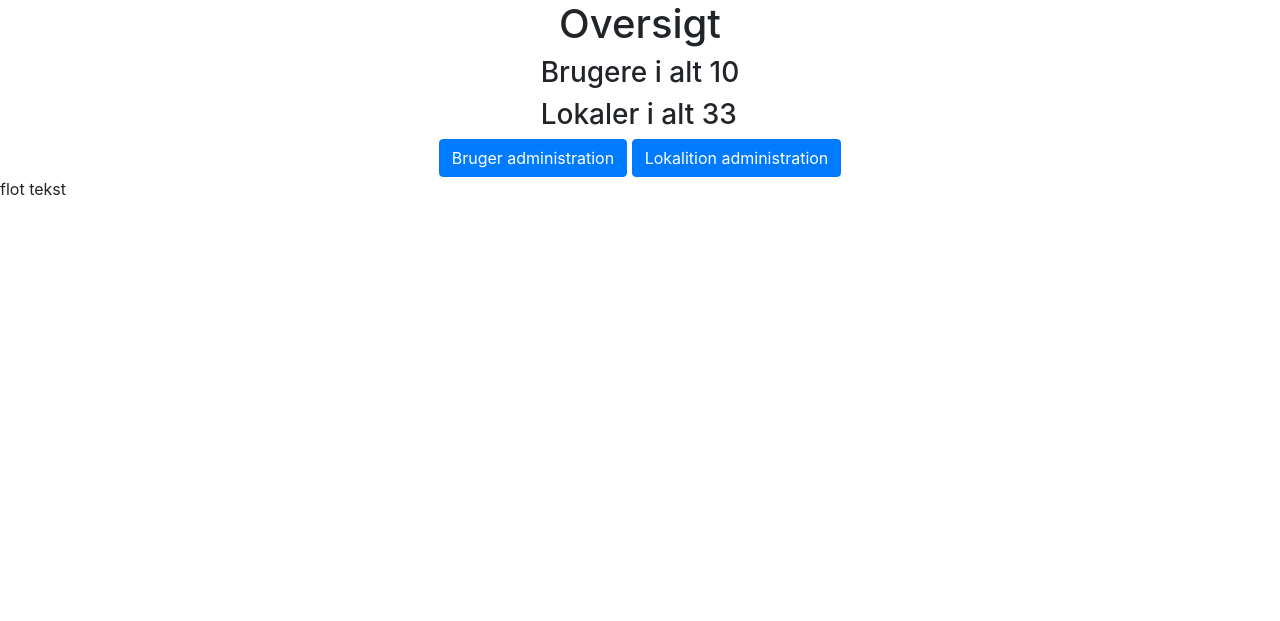
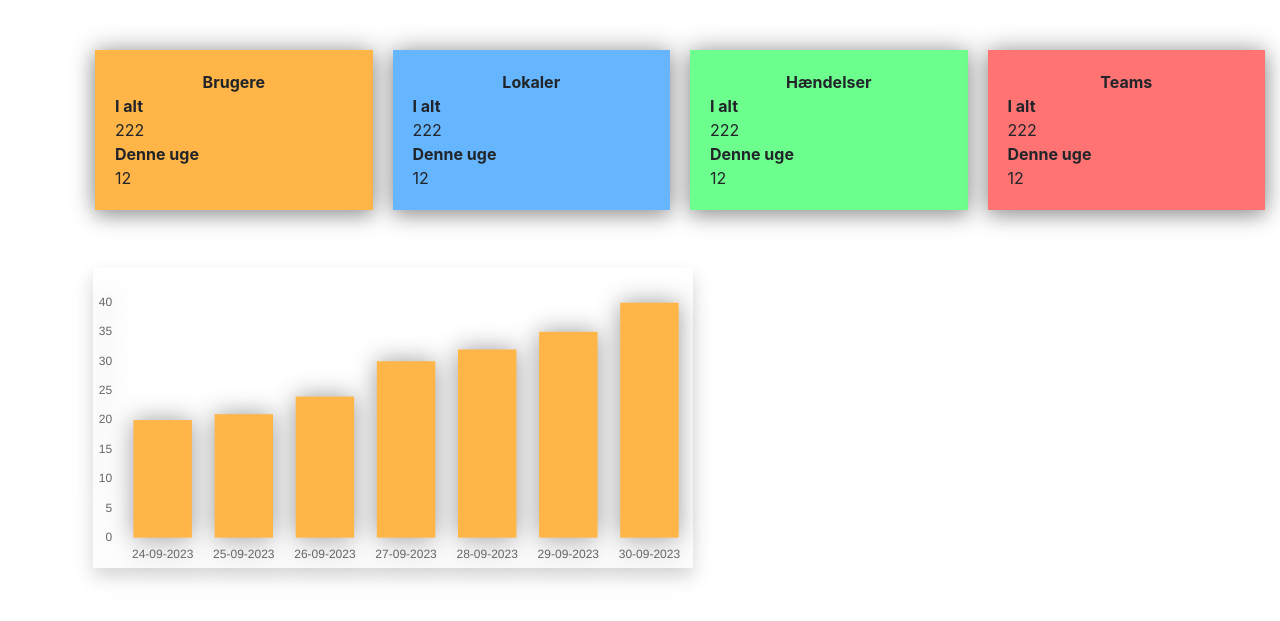
Before and after one commit to Sea-of-Keys/webadmin, a Django app: page / in a window 1280 px wide. Shown: the part 56-677 px from the top of the page. Run offline with Django 4.2, Linux system fonts and the light colour scheme; some libraries are stand-ins or nearby versions.

Commit message:
Tilføjet graf

```diff
--- a/mysite/webadmin/static/style.css
+++ b/mysite/webadmin/static/style.css
@@ -74,3 +74,45 @@ width: 200px;
     margin: auto;
 
 }
+
+
+.shadow{
+    filter: drop-shadow(0 0 0.75rem rgb(155, 155, 155));
+}
+
+.info{
+
+    font-weight: bold;
+    margin: 10px;
+    width: 100px;
+    padding: 20px;
+    cursor: pointer;
+
+
+}
+
+.info__number{
+
+    font-weight: 400;
+
+}
+
+.info-users{
+
+background-color: #FFB547;
+
+}
+
+.info-rooms{
+
+    background-color: #66B6FF;
+
+}
+
+.info-events{
+    background-color: #6DFF8D;
+}
+
+.info-teams{
+    background-color: #FF7373;
+}
--- a/mysite/webadmin/templates/webadmin/index.html
+++ b/mysite/webadmin/templates/webadmin/index.html
@@ -1,31 +1,203 @@
-{% extends "webadmin/layout.html" %} {% block body%}
+{% extends "webadmin/layout.html" %} {% block body%} {% load static %}
+<link rel="stylesheet" href="{% static 'style.css' %}" />
 
+<script src="https://cdnjs.cloudflare.com/ajax/libs/Chart.js/2.5.0/Chart.min.js"></script>
 
 <div class="container">
 
 
-    <div class="col-12">
-
-        <div class="container d-flex align-items-center" style="flex-direction: column;">
+    <div class="row">
 
 
-            <h1>Oversigt</h1>
+<div class="col-12 d-flex">
+    <div class="col-3 info shadow info-users">
+        <div class="d-flex justify-content-center">
+            Brugere
+        </div>
+        <div>
+            I alt
+        </div>
+        <div class="info__number">
+            222
+        </div>
+        <div>
+            Denne uge
+        </div>
+        <div class="info__number">
+            12
+        </div>
+    </div>
+    <div class="col-3 info shadow info-rooms">
+        <div class="d-flex justify-content-center">
+            Lokaler
+        </div>
+        <div>
+            I alt
+        </div>
+        <div class="info__number">
+            222
+        </div>
+        <div>
+            Denne uge
+        </div>
+        <div class="info__number">
+            12
+        </div>
+    </div>
+    <div class="col-3 info shadow info-events">
+        <div class="d-flex justify-content-center">
+            Hændelser
+        </div>
+        <div>
+            I alt
+        </div>
+        <div class="info__number">
+            222
+        </div>
+        <div>
+            Denne uge
+        </div>
+        <div class="info__number">
+            12
+        </div>
+    </div>
+    <div class="col-3 info shadow info-teams">
+        <div class="d-flex justify-content-center">
+            Teams
+        </div>
+        <div>
+            I alt
+        </div>
+        <div class="info__number">
+            222
+        </div>
+        <div>
+            Denne uge
+        </div>
+        <div class="info__number">
+            12
+        </div>
+    </div>
+</div>
 
-            <div>
-                <h3>Brugere i alt {{usersTotal}}</h3>
-                <h3>Lokaler i alt {{roomsTotal}}</h3>
-            </div>
+        <div class="col-12 d-flex ml-2 mt-5">
+            <canvas id="myChart" class="shadow" style="width:100%;max-width:600px"></canvas>
+        </div>
 
-            <div>
-                <a href="{% url 'users' %}" class="btn btn-primary">Bruger administration</a>
-                <a href="{% url 'rooms' %}" class="btn btn-primary">Lokalition administration</a>
-            </div>
-        </div>
     </div>
 
 
+
+    <!--
+  {{usersTotal}}
+            {{roomsTotal}}
+
+    -->
+
 </div>
 
+<script>
+
+var xValues = [];
+var yValues = [];
+
+</script>
+
+
+{% for item in users.usersX %}
+<script>
+xValues.push("{{item}}");
+</script>
+{% endfor %}
+
+
+{% for x in users.usersY %}
+<script>
+
+yValues.push("{{x}}")
+</script>
+{% endfor %}
+
+<script>
+
+    var barColors = "#FFB547";
+    var chart = new Chart("myChart", {
+      type: "bar",
+      data: {
+        labels: xValues,
+        datasets: [{
+          backgroundColor: barColors,
+          data: yValues
+        }]
+      },
+      options: {
+        scales: {
+                yAxes: [{
+                    gridLines: {
+                display:false
+            },
+                    ticks: {
+                        min: 0,
+                    }
+                }],
+                xAxes: [{
+            gridLines: {
+                display:false
+            }
+        }],
+
+            },
+        legend: {display: false},
+        title: {
+          display: true,
+        }
+      }
+    });
+
+
+// var x = [1,2,3,2];
+    // var y = [1,1,1,10];
+
+// chart.data.datasets[0].data = y;
+// chart.data.labels = x;
+
+
+var usersYvalues = yValues;
+var roomsYValues = [1,2,3,4,5,6,7]
+var eventsYValues = [6,4,20,50,25,8,]
+var teamsYValues = [1,2,3,4,5,6,7]
+
+var usersButton = document.getElementsByClassName("info-users")[0];
+var roomsButton = document.getElementsByClassName("info-rooms")[0];
+var eventsButton = document.getElementsByClassName("info-events")[0];
+var teamsButton = document.getElementsByClassName("info-teams")[0];
+
+
+
+usersButton.addEventListener("click", function(){
+    updateY(yValues,"#FFB547")
+})
+
+roomsButton.addEventListener("click", function(){
+    updateY(roomsYValues,"#66B6FF")
+})
+eventsButton.addEventListener("click", function(){
+    updateY(eventsYValues,"#6DFF8D")
+})
+teamsButton.addEventListener("click", function(){
+    updateY(teamsYValues,"#FF7373")
+})
+
+
+function updateY (yValues, color)
+{
+    chart.data.datasets[0].data = yValues;
+    chart.data.datasets[0].backgroundColor = color;
+    chart.update();
+}
+
+
+</script>
 
 
 
--- a/mysite/webadmin/templates/webadmin/layout.html
+++ b/mysite/webadmin/templates/webadmin/layout.html
@@ -44,10 +44,6 @@
             {% block body %}
             {% endblock %}
         </div>
-        <footer>
-<div> flot tekst</div>
-
-        </footer>
 
     </body>
 </html>
--- a/mysite/webadmin/views.py
+++ b/mysite/webadmin/views.py
@@ -43,9 +43,22 @@ def index (request):
     usersTotal = 10
     roomsTotal = 33
 
+    class Users:
+        def __init__(self,usersX,usersY):
+            self.usersX = usersX
+            self.usersY = usersY
+
+    usersX = ["24-09-2023", "25-09-2023","26-09-2023", "27-09-2023", "28-09-2023","29-09-2023","30-09-2023"]
+    usersY = ["20","21","24","30","32","35","40"]
+
+
+
+    users = Users(usersX,usersY)
+
     return render(request, "webadmin/index.html",{
         "usersTotal" : usersTotal,
-        "roomsTotal" : roomsTotal
+        "roomsTotal" : roomsTotal,
+        "users" : users,
 
     })
 
```
